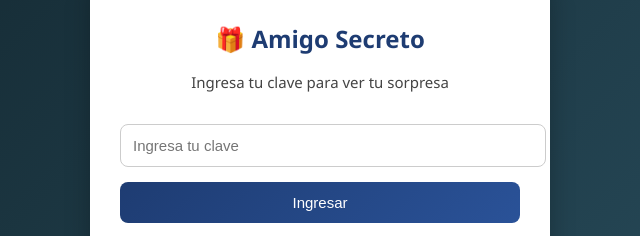
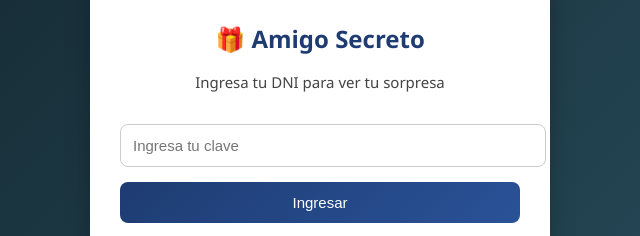
Before and after one commit to Syscod7/AmigoSecreto, a plain HTML site: page index.html in a window 1280 px wide. Shown: the part 287-523 px from the top of the page, 320-960 px from the left. Drawn offline with Linux system fonts and the light colour scheme.

Commit message:
Update index.html

```diff
--- a/index.html
+++ b/index.html
@@ -103,7 +103,7 @@
 <!-- LOGIN -->
 <div class="card" id="login">
     <h2>🎁 Amigo Secreto</h2>
-    <p>Ingresa tu clave para ver tu sorpresa</p>
+    <p>Ingresa tu DNI para ver tu sorpresa</p>
     <input type="password" id="clave" placeholder="Ingresa tu clave">
     <button onclick="validar()">Ingresar</button>
 </div>
```
